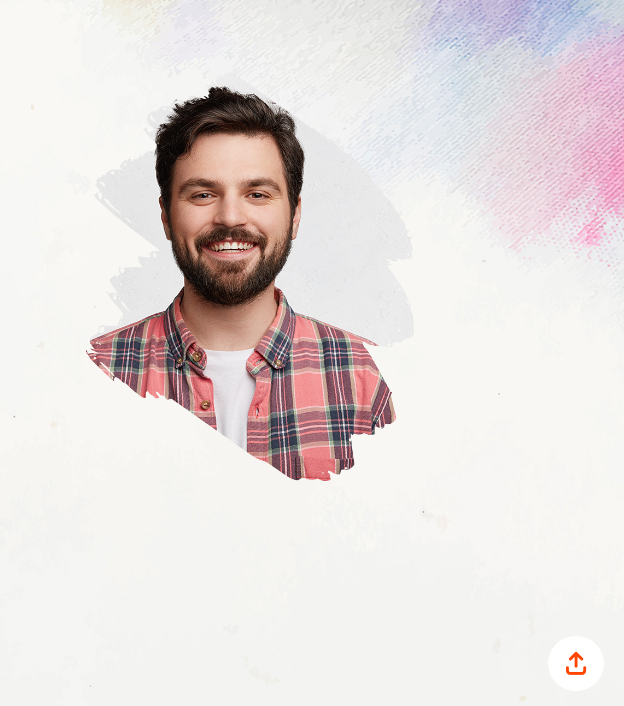
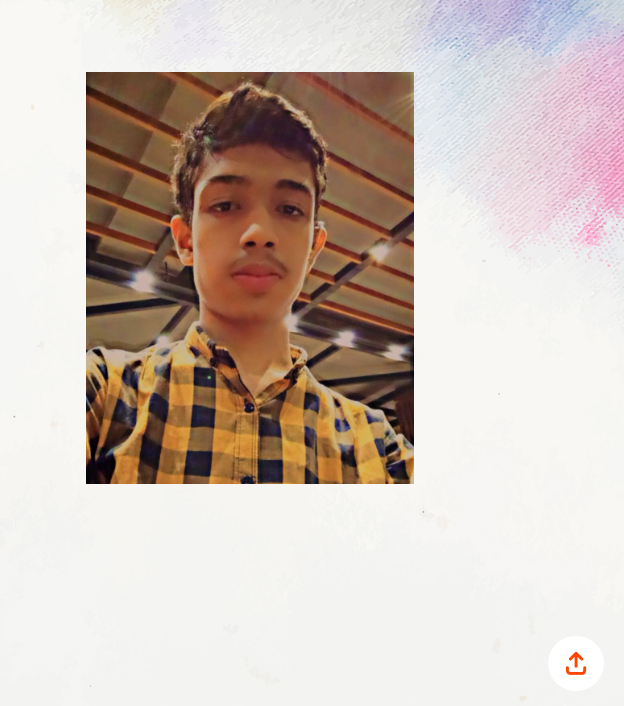
Before and after one commit to Fasiullah1/dizme, a plain HTML site: page index.html in a window 1280 px wide. Shown: the part 89-795 px from the top of the page, 656-1280 px from the left. Drawn offline with nearby package versions, Linux system fonts and the light colour scheme.

Commit message:
Update index.html

```diff
--- a/index.html
+++ b/index.html
@@ -87,7 +87,7 @@
                     </div>
                 </div>
                 <div class="col-md-6 col-sm-12 item-line">
-                    <img src="avatar.png" alt="avatar" class="item-img1">
+                    <img src="man1.jpg" alt="avatar" class="item-img1">
                 </div>
             </div>
         </div>
```
